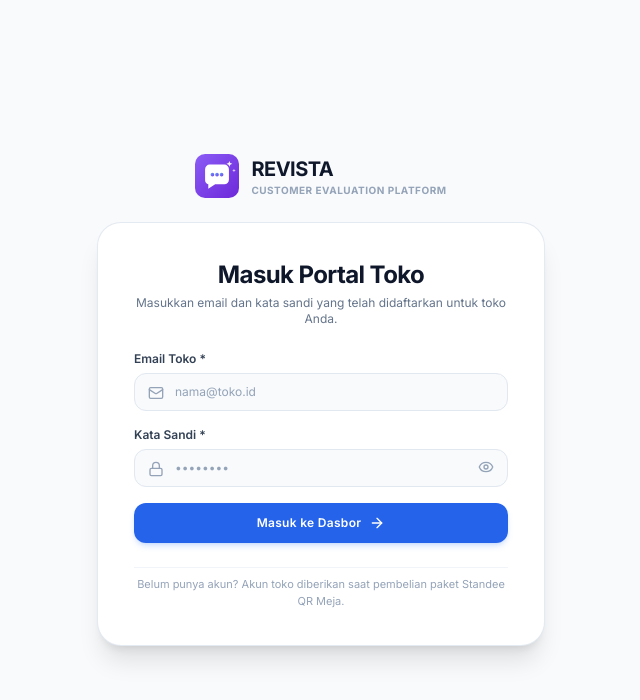
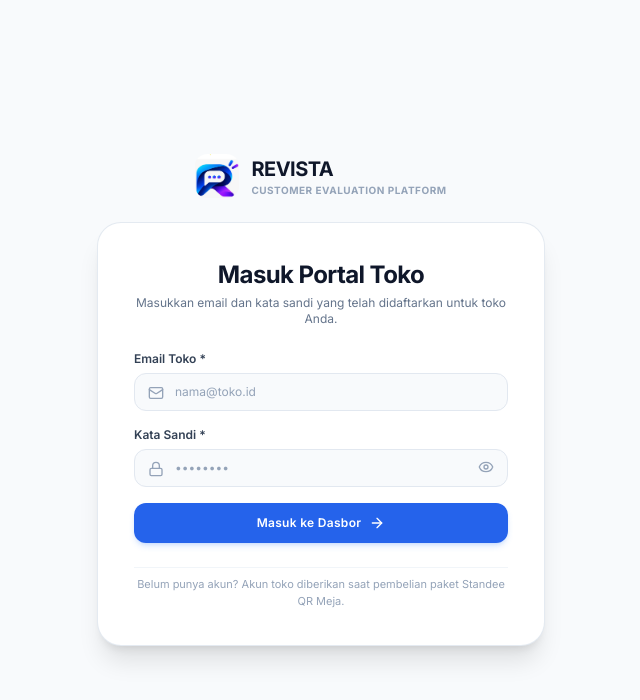
Before and after one commit to IkzanMusyawir/Revista, a React (Vite) app: page / in a window 1280 px wide. Shown: the top 700 px of the page, without its empty margins (319-959 px from the left). Built offline with nearby package versions, Linux system fonts and the light colour scheme; no server answers.

Commit message:
fix: use uploaded logo.jpeg across app

```diff
--- a/index.html
+++ b/index.html
@@ -2,7 +2,7 @@
 <html lang="id">
   <head>
     <meta charset="UTF-8" />
-    <link rel="icon" type="image/svg+xml" href="/logo.svg" />
+    <link rel="icon" type="image/jpeg" href="/logo.jpeg" />
     <meta name="viewport" content="width=device-width, initial-scale=1.0" />
     <title>REVISTA — Smart Customer Feedback and Service Evaluation System</title>
     <link rel="preconnect" href="https://fonts.googleapis.com">
--- a/src/components/LoginView.jsx
+++ b/src/components/LoginView.jsx
@@ -35,7 +35,7 @@ export default function LoginView({ onLoginSuccess }) {
   return (
     <div className="min-h-screen bg-[#F8FAFC] text-slate-800 flex flex-col justify-center items-center p-4 sm:p-6 font-sans">
       <div className="flex items-center gap-3 mb-6">
-        <img src="/logo.svg" alt="Logo REVISTA" className="w-11 h-11" />
+        <img src="/logo.jpeg" alt="Logo REVISTA" className="w-11 h-11 rounded-xl" />
         <div>
           <span className="font-extrabold text-xl text-slate-900 tracking-tight block">REVISTA</span>
           <span className="text-[10px] font-bold text-slate-400 tracking-wider uppercase block">Customer Evaluation Platform</span>
--- a/src/components/MobileCustomerView.jsx
+++ b/src/components/MobileCustomerView.jsx
@@ -132,7 +132,7 @@ export default function MobileCustomerView({ currentStore, onFeedbackSubmitted }
       <div className="max-w-md w-full mx-auto space-y-4">
         {/* Header */}
         <div className="text-center pt-3">
-          <img src="/logo.svg" alt="Logo REVISTA" className="w-12 h-12 mx-auto" />
+          <img src="/logo.jpeg" alt="Logo REVISTA" className="w-12 h-12 mx-auto rounded-xl" />
           <span className="text-[10px] font-bold uppercase tracking-wider text-blue-700 bg-blue-50 px-2.5 py-1 rounded-md border border-blue-200">
             REVISTA • Feedback Pelanggan
           </span>
--- a/src/components/QrCardView.jsx
+++ b/src/components/QrCardView.jsx
@@ -85,7 +85,7 @@ export default function QrCardView({ currentStore }) {
         <div id="printable-standee" className="w-full max-w-[340px] bg-white rounded-3xl shadow-2xl border border-slate-200 overflow-hidden text-center">
           <div className="bg-slate-900 text-white px-6 py-5">
             <div className="flex items-center justify-center gap-2 mb-1">
-              <img src="/logo.svg" alt="Logo REVISTA" className="w-7 h-7 rounded-md" />
+              <img src="/logo.jpeg" alt="Logo REVISTA" className="w-7 h-7 rounded-md" />
               <span className="font-extrabold text-sm tracking-tight">REVISTA</span>
             </div>
             <p className="text-[10px] text-blue-300">Sistem Evaluasi Pelayanan Pelanggan</p>
--- a/src/components/Sidebar.jsx
+++ b/src/components/Sidebar.jsx
@@ -49,7 +49,7 @@ export default function Sidebar({
           {/* Brand Header */}
           <div className="p-5 pb-4 flex items-center justify-between">
             <div className="flex items-center gap-3">
-              <img src="/logo.svg" alt="Logo REVISTA" className="w-9 h-9" />
+              <img src="/logo.jpeg" alt="Logo REVISTA" className="w-9 h-9 rounded-lg" />
               <span className="font-extrabold text-base text-slate-900 dark:text-white tracking-tight">
                 REVISTA
               </span>
```
Also changed, not shown: public/logo.svg (deleted), 4 other files (tests, documents, lock files or other folders).
